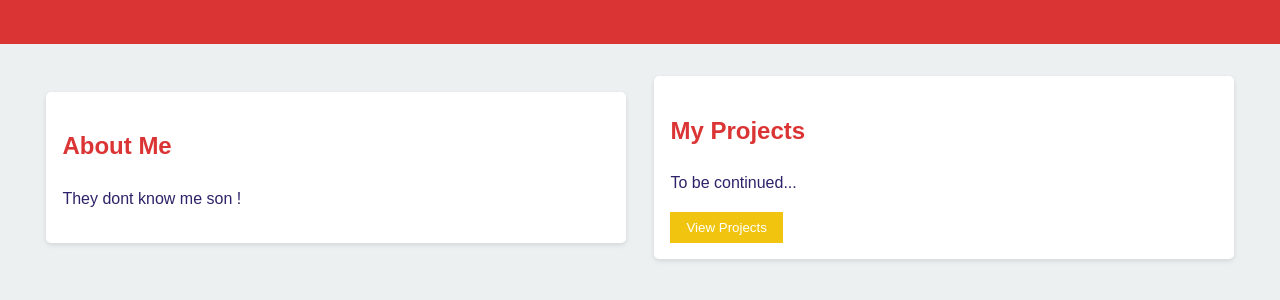
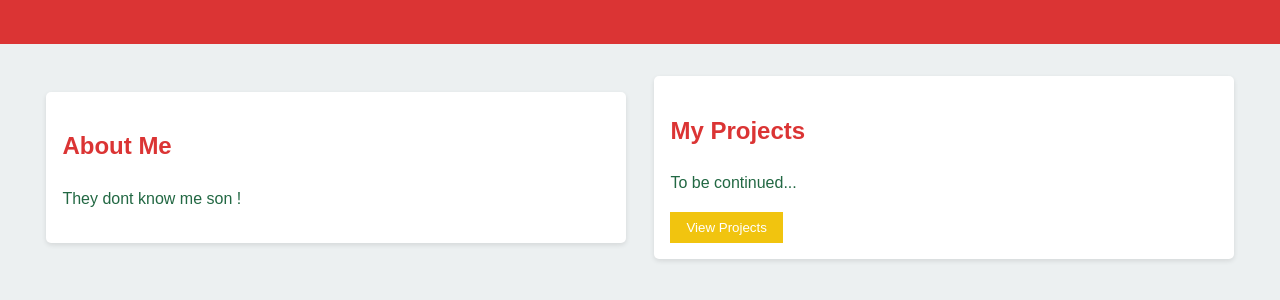
Before and after one commit to MariaRacho/-vning-2-grupp, a plain HTML site: page index.html in a window 1280 px wide. Shown: the part 82-382 px from the top of the page. Drawn offline with Linux system fonts and the light colour scheme.

Commit message:
changed the color

```diff
--- a/index.html
+++ b/index.html
@@ -10,7 +10,7 @@
         --primary-color: #db3434;
         --secondary-color: #f1c40f;
         --background-color: #ecf0f1;
-        --text-color: #2e2268;
+        --text-color: #226843;
       }
 
       body {
```
